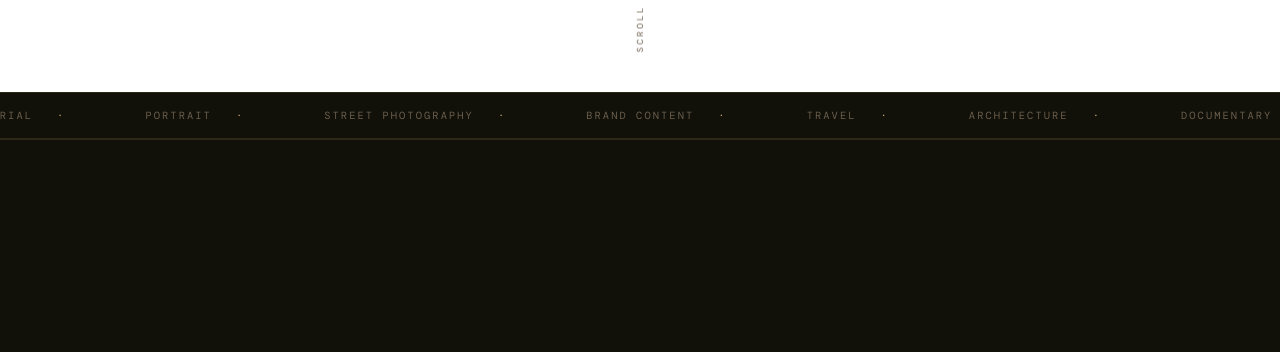
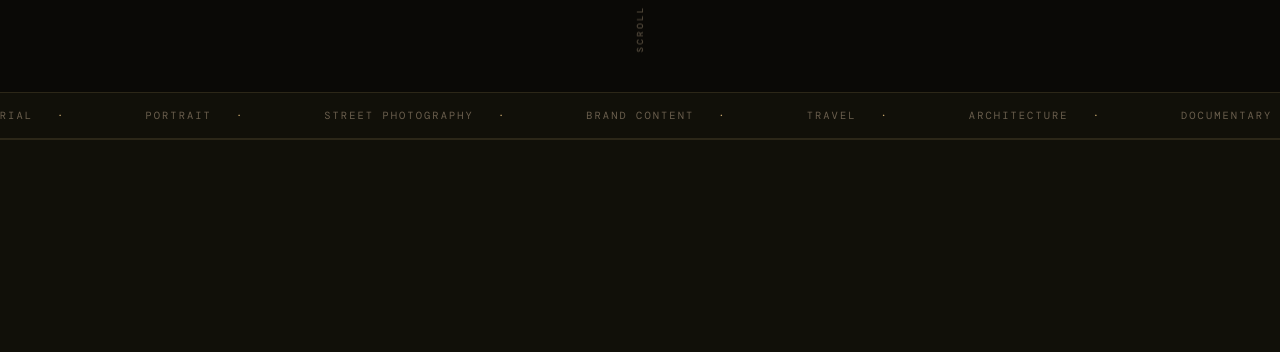
Before and after one commit to officialyogesh2020/yeoguess-portfolio, a plain HTML site: page index.html in a window 1280 px wide. Shown: the part 827-1179 px from the top of the page. Drawn offline with nearby package versions, Linux system fonts and the light colour scheme; a web font is replaced by a local one.

Commit message:
env updated

```diff
--- a/index.html
+++ b/index.html
@@ -7,7 +7,7 @@
 <link href="https://fonts.googleapis.com/css2?family=Playfair+Display:ital,wght@0,400;0,700;0,900;1,400&family=DM+Mono:wght@300;400;500&family=Cormorant+Garamond:ital,wght@0,300;0,400;1,300&display=swap" rel="stylesheet">
 <style>
   :root {
-    --bg: #0a0906786576;
+    --bg: #0a0906;
     --surface: #111009;
     --cream: #f0e6d3;
     --gold: #c9a96e;
```
Also changed, not shown: 2 other files.
